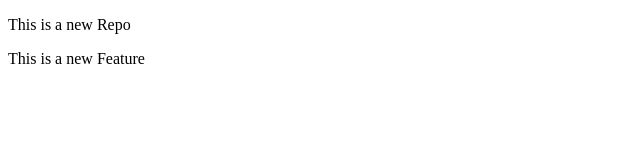
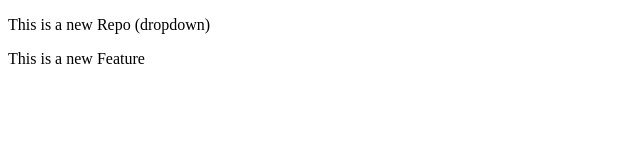
Before and after one commit to Lazeenakathoon/localrepo, a plain HTML site: page index.html in a window 1280 px wide. Shown: the whole page, without its empty margins (0-640 px from the left). Drawn offline with Linux system fonts and the light colour scheme.

```diff
--- a/index.html
+++ b/index.html
@@ -7,7 +7,7 @@
     <title>Repo</title>
 </head>
 <body>
-    <p>This is a new Repo</p>
+    <p>This is a new Repo (dropdown)</p>
     <p>This is a new Feature</p>
 </body>
 </html>
```
